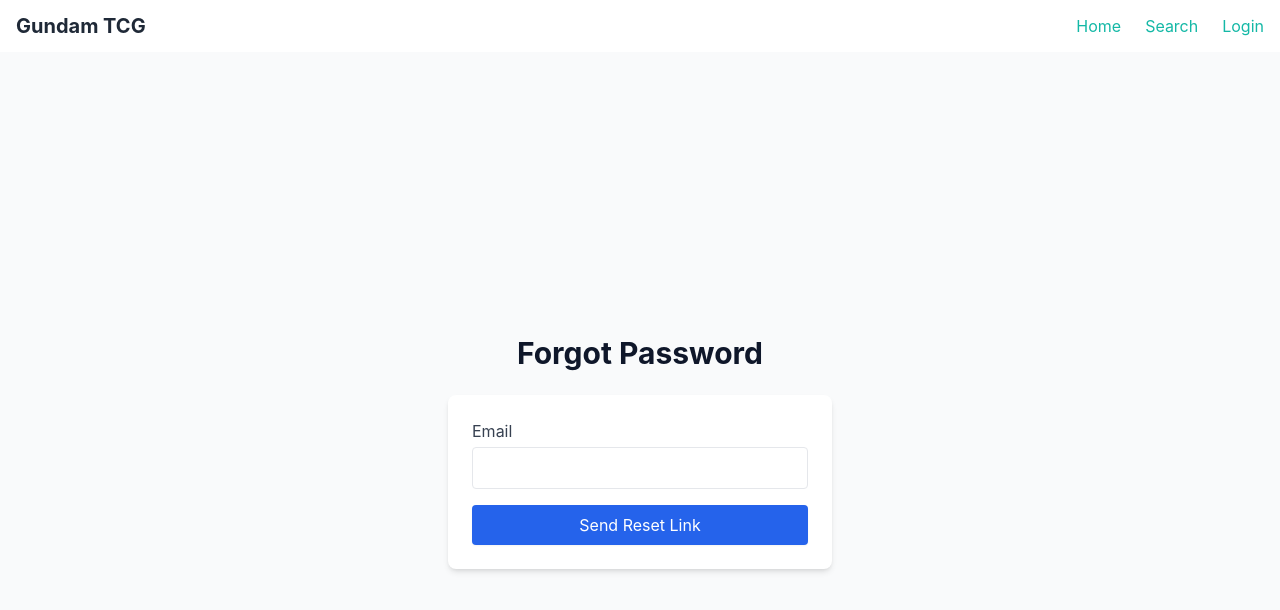
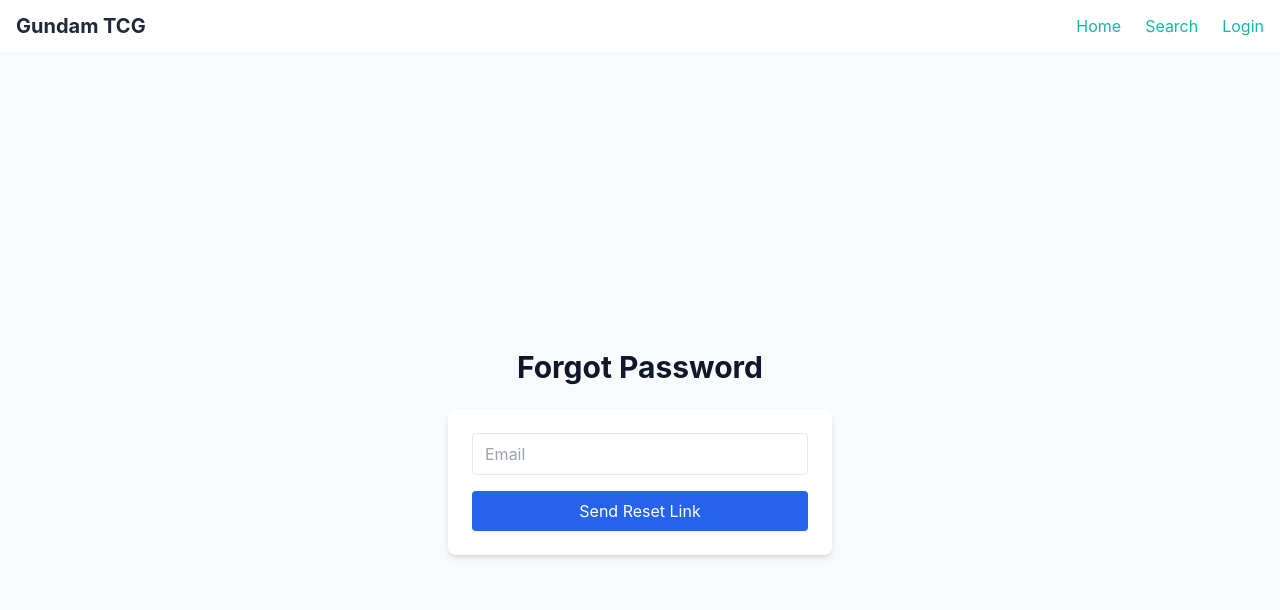
Before and after one commit to evade6ix/gundamwebsite, a React (Vite) app in the folder frontend/: page /forgot-password in a window 1280 px wide. Shown: the top 610 px of the page. Built offline with nearby package versions, Linux system fonts and the light colour scheme.

Commit message:
♻️ Fix dark mode on Login, Register, Forgot Password inputs

```diff
--- a/frontend/src/pages/ForgotPassword.jsx
+++ b/frontend/src/pages/ForgotPassword.jsx
@@ -32,10 +32,10 @@ export default function ForgotPassword() {
         className="bg-white shadow-md rounded-lg p-6 w-full max-w-sm"
       >
         <div className="mb-4">
-          <label className="block mb-1 text-gray-700">Email</label>
           <input
             type="email"
-            className="w-full px-3 py-2 border rounded bg-white text-black"
+            placeholder="Email"
+            className="w-full px-3 py-2 border rounded"
             value={email}
             onChange={(e) => setEmail(e.target.value)}
             required
--- a/frontend/src/pages/Login.jsx
+++ b/frontend/src/pages/Login.jsx
@@ -20,8 +20,8 @@ export default function Login() {
       });
       const data = await res.json();
       if (res.ok) {
-      localStorage.setItem("token", data.access_token); // 🟢 Save JWT
-      localStorage.setItem("userName", data.name);       // 🟢 Save user's name
+        localStorage.setItem("token", data.access_token);
+        localStorage.setItem("userName", data.name);
         setMessage("✅ Login successful! Redirecting...");
         navigate("/account", { replace: true });
       } else {
@@ -34,8 +34,6 @@ export default function Login() {
     }
   };
 
-
-
   return (
     <div className="flex flex-col items-center justify-center min-h-screen bg-gray-50">
       <h1 className="text-3xl font-bold mb-6">Login</h1>
@@ -44,7 +42,6 @@ export default function Login() {
         className="bg-white shadow-md rounded-lg p-6 w-full max-w-sm"
       >
         <div className="mb-4">
-          <label className="block mb-1 text-gray-700">Email</label>
           <input
             type="email"
             placeholder="Email"
@@ -59,7 +56,6 @@ export default function Login() {
             onChange={(e) => setPassword(e.target.value)}
             className="w-full px-4 py-2 border rounded mb-6 bg-white text-black"
           />
-
         </div>
         <button
           type="submit"
--- a/frontend/src/pages/Register.jsx
+++ b/frontend/src/pages/Register.jsx
@@ -2,7 +2,7 @@ import { useState } from "react";
 import { Link, useNavigate } from "react-router-dom";
 
 export default function Register() {
-  const [name, setName] = useState(""); // added name state
+  const [name, setName] = useState("");
   const [email, setEmail] = useState("");
   const [password, setPassword] = useState("");
   const [message, setMessage] = useState("");
@@ -15,7 +15,7 @@ export default function Register() {
     setMessage("");
     try {
       const payload = {
-        name: name.trim(), // send name too
+        name: name.trim(),
         email: email.trim(),
         password: password.trim(),
       };
@@ -48,7 +48,6 @@ export default function Register() {
         className="bg-white shadow-md rounded-lg p-6 w-full max-w-sm"
       >
         <div className="mb-4">
-          <label className="block mb-1 text-gray-700">Name</label>
           <input
             type="text"
             placeholder="Name"
@@ -70,7 +69,6 @@ export default function Register() {
             onChange={(e) => setPassword(e.target.value)}
             className="w-full px-4 py-2 border rounded mb-6 bg-white text-black"
           />
-
         </div>
         <button
           type="submit"
```
Lines whose indentation alone changed are shown as unchanged.
